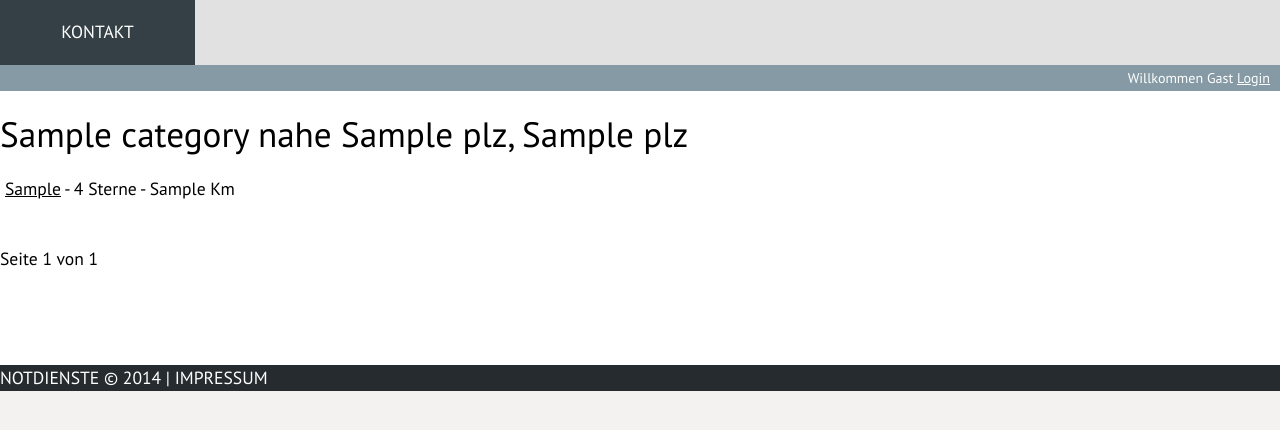
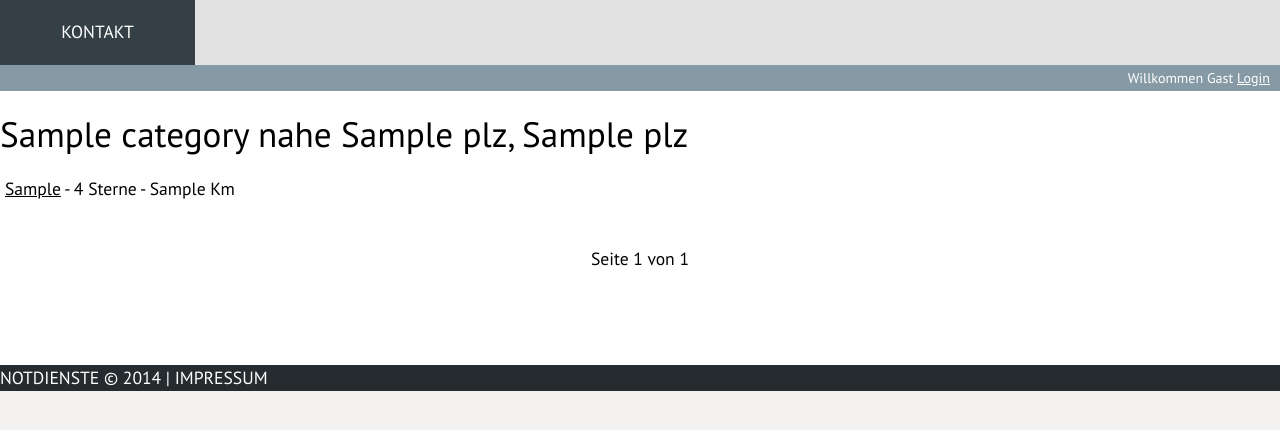
Before and after one commit to sulami/strugz, a Django app: template templates/services/category.html in a window 1280 px wide. Shown: the part 267-697 px from the top of the page. Run offline with Django 3.2, Linux system fonts and the light colour scheme; the template is opened without the code that fills it: most values are stand-ins (such as "Sample title", 1, 10 or a date in 2020).

Commit message:
search results: move pagination info to center

```diff
--- a/static/nd-style.css
+++ b/static/nd-style.css
@@ -186,6 +186,9 @@ ol#search-results li a {
     color: inherit;
     padding-left: 5px;
 }
+div#pagination {
+    text-align: center;
+}
 #footer
 {
     background: rgb(37,43,47);
--- a/templates/services/category.html
+++ b/templates/services/category.html
@@ -13,6 +13,7 @@
     {% endfor %}
     </ol>
     <br>
+    <div id="pagination">
     {% if servicelist.has_previous %}
         <a href="?plz={{ plz.plz }}&p={{ servicelist.previous_page_number }}">Zurück</a>
     {% endif %}
@@ -22,4 +23,5 @@
     {% if servicelist.has_next %}
         <a href="?plz={{ plz.plz }}&p={{ servicelist.next_page_number }}">Vor</a>
     {% endif %}
+    </div>
 {% endblock %}
```
